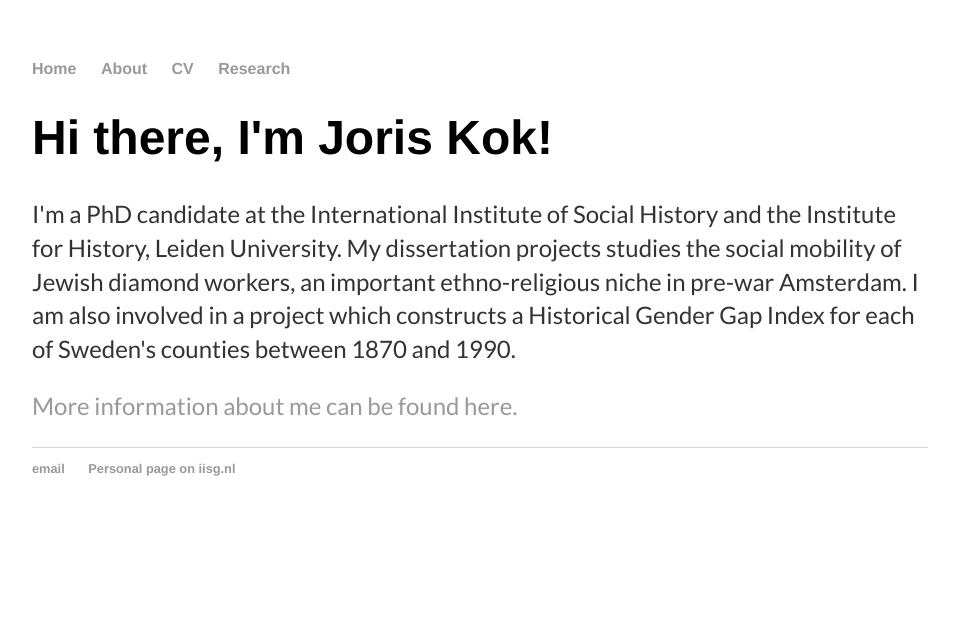
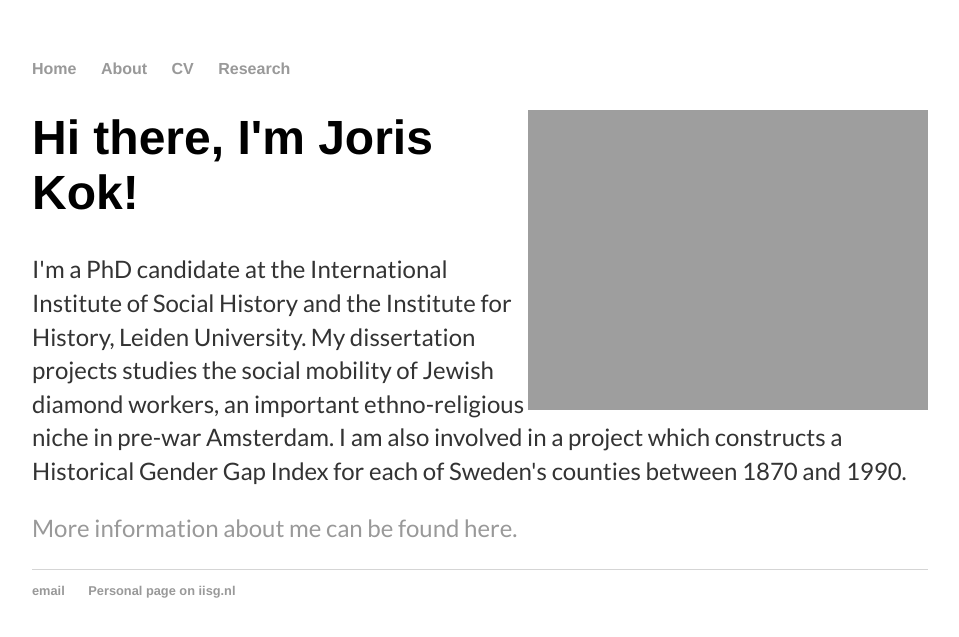
Before and after one commit to kok-joris/kok-joris.github.io, a Jekyll site: the page built from index.html, in a window 1280 px wide. Shown: the top 637 px of the page, without its empty margins (160-1119 px from the left). Built offline with Jekyll 4.4.1, drawn with Linux system fonts in a browser that asks for light colours; Markdown is read by kramdown in place of the engine named in the settings.

Commit message:
Update index.html
Adding an image

```diff
--- a/index.html
+++ b/index.html
@@ -3,6 +3,7 @@ layout: default
 title: Joris Kok
 ---
 <div class="blurb">
+	<img src="https://kok-joris.github.io/images/joris_iisgfoto.jpg" class="inline" align="right" height=300>
 	<h1>Hi there, I'm Joris Kok!</h1>
 	<p>I'm a PhD candidate at the International Institute of Social History and the Institute for History, Leiden University. My dissertation projects studies the social mobility of Jewish diamond workers, an important ethno-religious niche in pre-war Amsterdam. I am also involved in a project which constructs a Historical Gender Gap Index for each of Sweden's counties between 1870 and 1990.</p>
 	<p><a href="/about">More information about me can be found here.</a></p>
```
